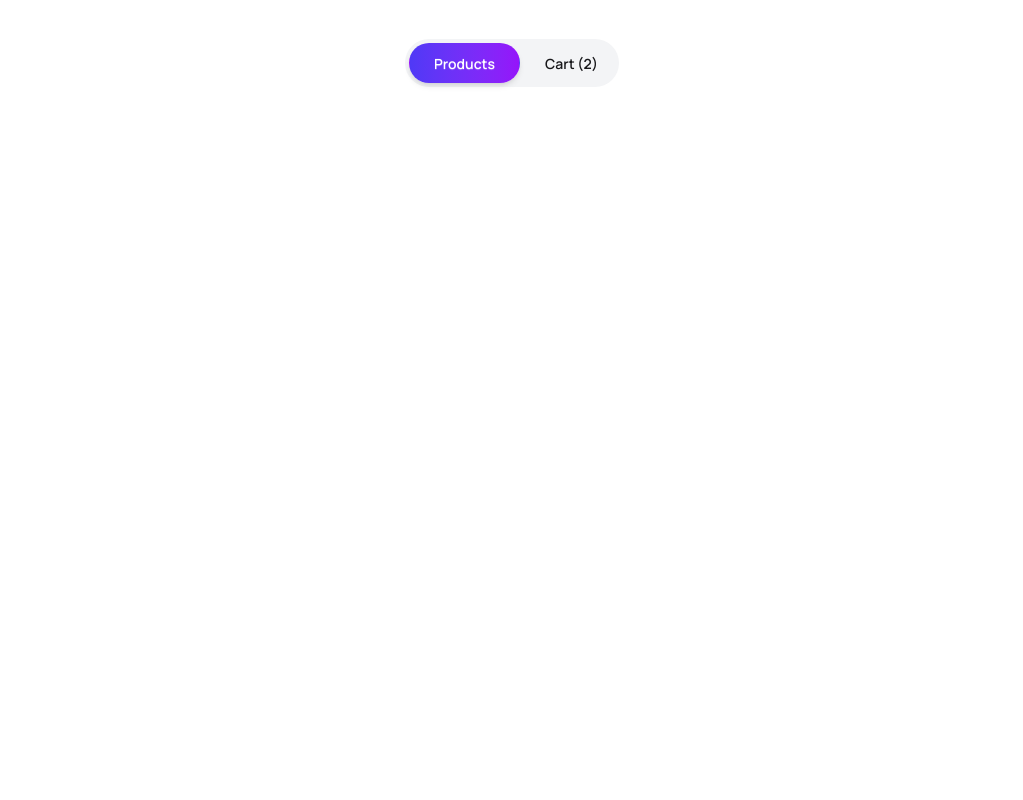
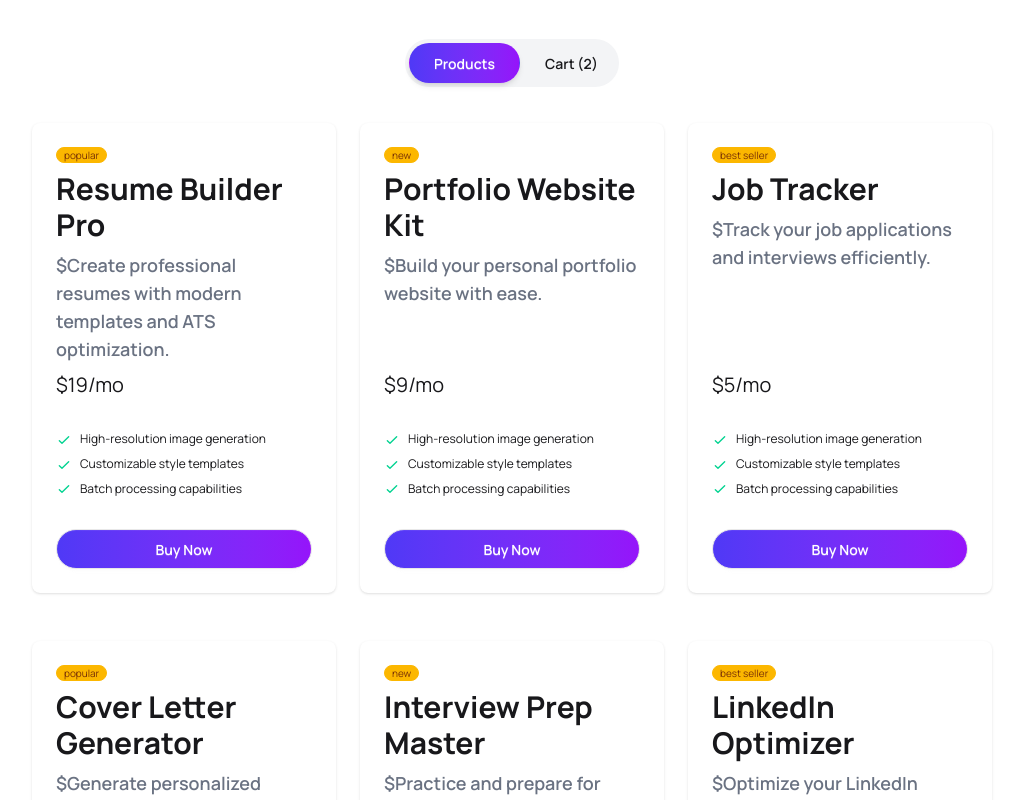
Before and after one commit to Reyad-Hoq/digitools-ai, a React (Vite) app: page / in a window 1280 px wide. Shown: the part 1300-2100 px from the top of the page, without its empty margins (128-1151 px from the left). Before the commit the page ends 1403 px from the top, so only its background shows below. Built offline with nearby package versions, Linux system fonts and the light colour scheme.

Commit message:
Product card rendered

```diff
--- a/src/App.jsx
+++ b/src/App.jsx
@@ -1,17 +1,27 @@
-import React from 'react'
+import React, { Suspense } from 'react'
 import './App.css'
 import Navbar from './components/Navbar'
 import Banner from './components/banner'
 import Summary from './components/summary'
 import Product from './products/product'
+
+const fetchProducts = async () => {
+  const res = await fetch('data/data.json');
+  return res.json();
+};
+
 function App() {
-
+  const productsPromise = fetchProducts();
   return (
     <div className="space-y-5">
       <Navbar />
       <Banner />
       <Summary />
-      <Product />
+      <Suspense fallback={<div className="flex justify-center items-center min-h-screen">
+        <span className="loading loading-infinity loading-xl"></span>
+      </div>}>
+        <Product productsPromise={productsPromise} />
+      </Suspense>
     </div>
   )
 }
--- a/src/components/Navbar.jsx
+++ b/src/components/Navbar.jsx
@@ -2,7 +2,7 @@ import React from "react";
 
 const Navbar = () => {
   return (
-    <div className="shadow navbar bg-base-100">
+    <div className="shadow-lg navbar bg-base-100">
       <div className="navbar w-full bg-base-100 md:w-9/12 mx-auto">
         <div className="flex-1">
           <a className="bg-linear-to-r from-[#4F39F6] to-[#9514FA] bg-clip-text text-transparent text-3xl font-bold">DigiTools</a>
--- /dev/null
+++ b/src/products/Availableproduct.jsx
@@ -0,0 +1,40 @@
+import React from "react";
+const Availableproduct = ({ products }) => {
+
+  return (
+    <div className="grid md:grid-cols-2 lg:grid-cols-3 gap-6 space-y-6 w-full md:w-9/12 mx-auto">
+      {
+        products.map((product) => {
+          console.log(product);
+          return <div className="card w-full bg-base-100 shadow-sm">
+            <div className="card-body">
+              <span className="badge badge-xs badge-warning">{product.tag}</span>
+              <h2 className="text-3xl font-bold">{product.name}</h2>
+              <p className="text-lg font-semibold text-gray-500">${product.description}</p>
+              <span className="text-xl">${product.price}/mo</span>
+              <ul className="mt-6 flex flex-col gap-2 text-xs">
+                <li>
+                  <svg xmlns="http://www.w3.org/2000/svg" className="size-4 me-2 inline-block text-success" fill="none" viewBox="0 0 24 24" stroke="currentColor"><path strokeLinecap="round" strokeLinejoin="round" strokeWidth="2" d="M5 13l4 4L19 7" /></svg>
+                  <span>High-resolution image generation</span>
+                </li>
+                <li>
+                  <svg xmlns="http://www.w3.org/2000/svg" className="size-4 me-2 inline-block text-success" fill="none" viewBox="0 0 24 24" stroke="currentColor"><path strokeLinecap="round" strokeLinejoin="round" strokeWidth="2" d="M5 13l4 4L19 7" /></svg>
+                  <span>Customizable style templates</span>
+                </li>
+                <li>
+                  <svg xmlns="http://www.w3.org/2000/svg" className="size-4 me-2 inline-block text-success" fill="none" viewBox="0 0 24 24" stroke="currentColor"><path strokeLinecap="round" strokeLinejoin="round" strokeWidth="2" d="M5 13l4 4L19 7" /></svg>
+                  <span>Batch processing capabilities</span>
+                </li>
+              </ul>
+              <div className="mt-6">
+                <button className="btn btn-block bg-linear-to-r from-[#4F39F6] to-[#9514FA] rounded-full text-white">Buy Now</button>
+              </div>
+            </div>
+          </div>
+        })
+      }
+
+    </div>
+  );
+};
+export default Availableproduct;
--- a/src/products/product.jsx
+++ b/src/products/product.jsx
@@ -1,7 +1,12 @@
-import React, { useState } from "react";
-const Product = () => {
+import React, { use, useState } from "react";
+import Availableproduct from "./Availableproduct";
+const Product = ({ productsPromise }) => {
+  console.log(productsPromise);
+  const products = use(productsPromise);
+  console.log(products);
   const [selectedTab, setSelectedTab] = useState("products");
   return (
+    <>
       <div className="hero bg-base-100 h-full w-full md:w-9/12 mx-auto mt-10">
         <div className="hero-content text-center">
           <div className="max-w-md">
@@ -26,9 +31,12 @@ const Product = () => {
 
               </div>
             </div>
+
           </div>
         </div>
       </div>
+      <Availableproduct products={products} />
+    </>
   );
 }
 export default Product;
```
Lines whose indentation alone changed are shown as unchanged.
